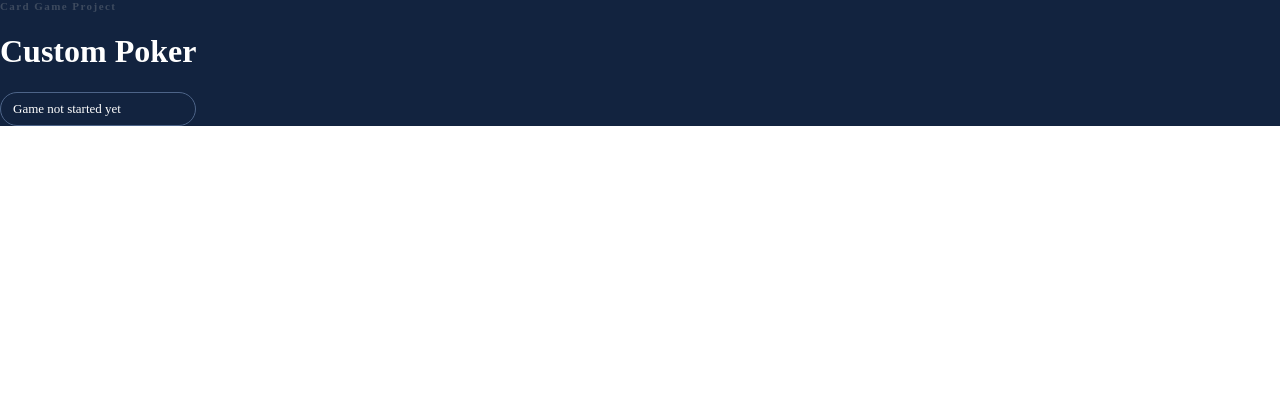
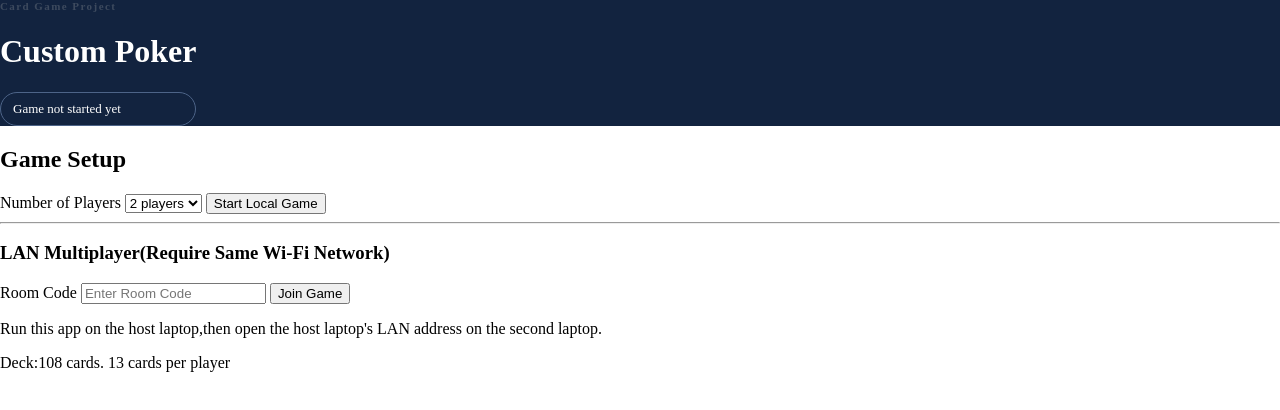
Before and after one commit to Pyaesonelynn/Poker_Project, a plain HTML site: page index.html in a window 1280 px wide. Drawn offline with Linux system fonts and the light colour scheme.

Commit message:
1st section added

```diff
--- a/index.html
+++ b/index.html
@@ -7,6 +7,7 @@
     <link rel="stylesheet" href="style.css">
 </head>
 <body>
+
     <header class="topbar">
         <div>
             <p class="eyebrow">Card Game Project</p>
@@ -17,6 +18,26 @@
     </header>
 
     <main>
+        <section class="setup pannel" id="setup">
+            <h2>Game Setup</h2>
+            <label for="playerCount">Number of Players</label>
+
+            <select id="playerCount">
+                <option value="2" selected>2 players</option>
+                <option value="3">3 players</option>
+                <option value="4">4 players</option>
+            </select>
+
+            <button id="startBtn" class="primary">Start Local Game</button>
+
+            <hr>
+            <h3>LAN Multiplayer(Require Same Wi-Fi Network)</h3>
+            <label for="roomCodeInput">Room Code</label>
+            <input id="roomCodeInput" maxlength="6" placeholder="Enter Room Code">
+            <button id="joinRoomBtn">Join Game</button>
+            <p class="muted">Run this app on the host laptop,then open the host laptop's LAN address on the second laptop.</p>
+            <p class="muted">Deck:108 cards. 13 cards per player</p>
+        </section>
 
     </main>
 </body>
```
